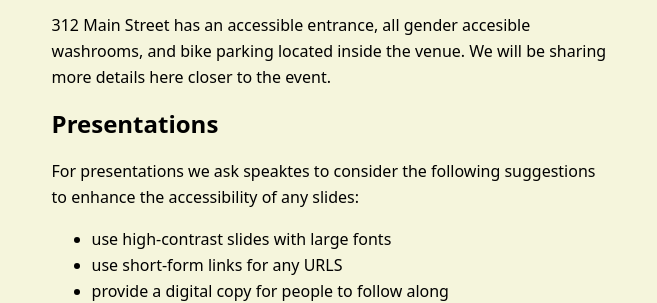
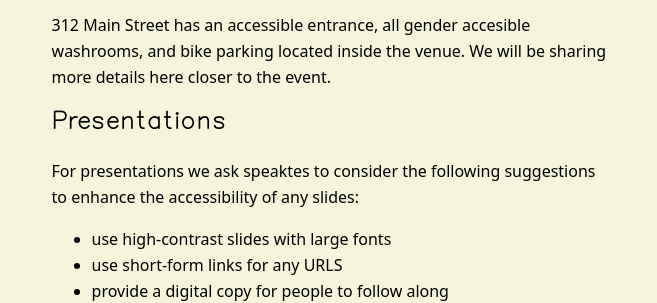
Before and after one commit to ournetworks/ournetworks.ca, a Jekyll site: the page built from accessibility.md, in a window 1280 px wide. Shown: the part 670-973 px from the top of the page, without its empty margins (311-968 px from the left). Built offline with Jekyll 4.4.1, drawn with Linux system fonts in a browser that asks for light colours.

Commit message:
Update accessibility.md
Co-authored-by: Garry Ing <garry.ing@gmail.com>

```diff
--- a/accessibility.md
+++ b/accessibility.md
@@ -16,6 +16,7 @@ The details of this page are current as of {{ page.date }}.
 
 
 ## Presentations
+{:.font-display}
 
 For presentations we ask speaktes to consider the following suggestions to enhance the accessibility of any slides:
 - use high-contrast slides with large fonts
```
